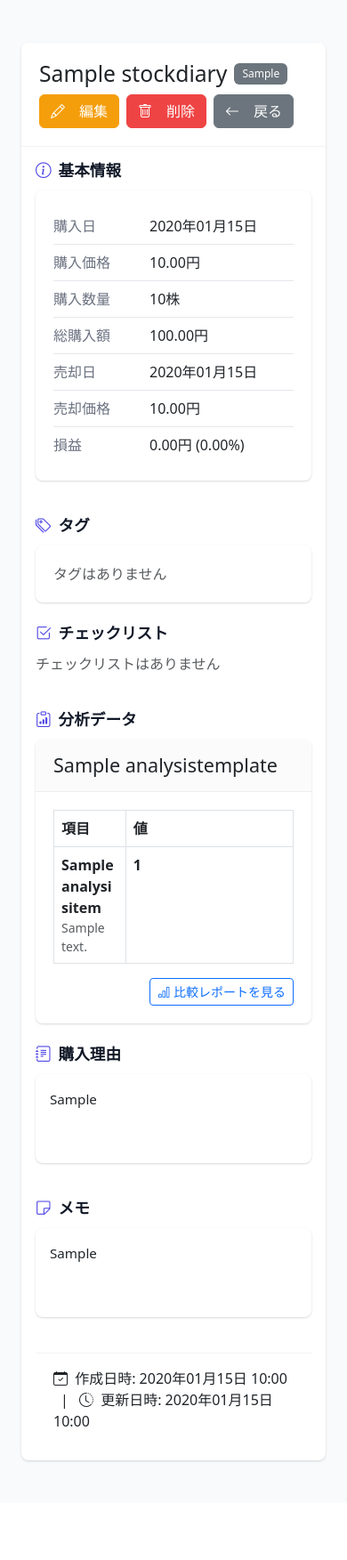
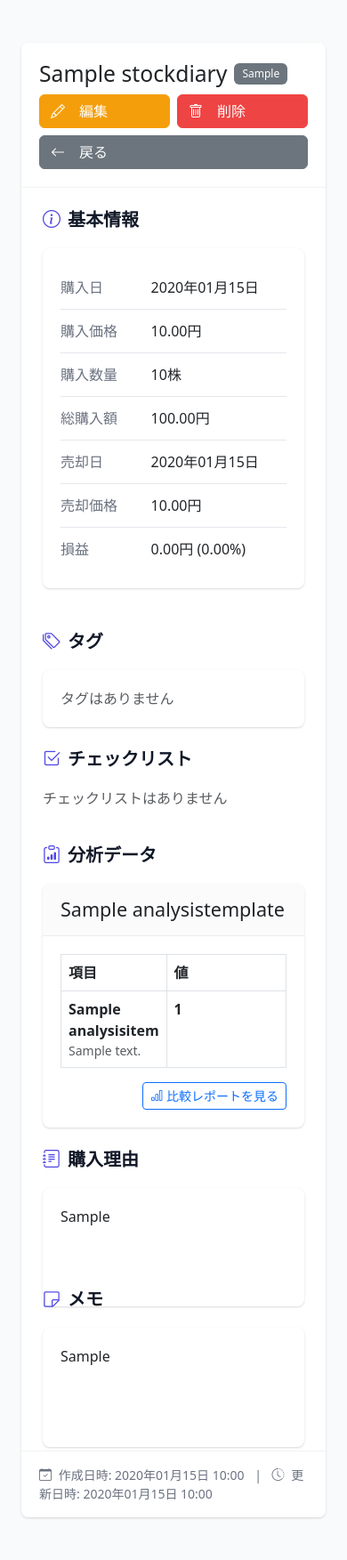
Before and after one commit to noknok06/stock-dialy, a Django app: page /stockdiary/1/ in a window 390 px wide. Shown: the part 56-1809 px from the top of the page at 89% size. Before the commit the page ends 1699 px from the top, so only its background shows below. Run offline with Django 4.2, Linux system fonts and the light colour scheme; a user stored in the database is signed in; tables that the repository leaves empty hold one stand-in row (values such as "Sample post"); some libraries are stand-ins or nearby versions.

Commit message:
Revert "fix"
This reverts commit b3b211f99255de5741991575b3840d24f5619e98.

```diff
--- a/stockdiary/templates/stockdiary/detail.html
+++ b/stockdiary/templates/stockdiary/detail.html
@@ -223,86 +223,41 @@
     font-weight: 600;
   }
 
-  /* コンテンツカードのレスポンシブ対応改善 */
+  /* コンテンツスタイル */
   .content-card {
-    height: auto !important; /* 固定高さを解除 */
-    margin-bottom: 1.5rem;
+    height: 100%;
   }
 
   .content-body {
-    height: auto !important; /* 固定高さを解除 */
-    min-height: 150px; /* 最小の高さを設定 */
     padding: 1.25rem;
+    height: 100%;
   }
 
   .rich-content {
     line-height: 1.6;
-    overflow-wrap: break-word; /* 長いテキストが枠を破らないように */
-    word-break: break-word;
   }
 
-  .rich-content img {
-    max-width: 100%; /* 画像がはみ出ないように */
-    height: auto;
+  .rich-content p:last-child {
+    margin-bottom: 0;
   }
 
-  /* スマホ表示時の調整 */
-  @media (max-width: 767.98px) {
-    .section-card {
-      margin-bottom: 1rem;
+  .meta-info {
+    color: #6b7280;
+    font-size: 0.875rem;
+  }
+
+  /* レスポンシブ調整 */
+  @media (max-width: 768px) {
+    .action-buttons {
+      display: flex;
+      flex-wrap: wrap;
+      gap: 0.5rem;
     }
 
-    .section-title {
-      font-size: 1.1rem;
-      margin-bottom: 0.75rem;
+    .action-buttons .btn {
+      flex: 1;
+      min-width: 100px;
     }
-
-    .content-body {
-      padding: 1rem;
-      min-height: 100px;
-    }
-
-    /* モバイルでの余白調整 */
-    .card-body {
-      padding: 1rem;
-    }
-
-    .row {
-      margin-left: -0.5rem;
-      margin-right: -0.5rem;
-    }
-
-    .col-lg-6 {
-      padding-left: 0.5rem;
-      padding-right: 0.5rem;
-    }
-
-    /* テーブルの調整 */
-    .info-table th,
-    .info-table td {
-      padding: 0.5rem 0;
-    }
-
-    /* リッチテキストコンテンツの調整 */
-    .rich-content {
-      font-size: 0.95rem;
-    }
-
-    /* テーブルのはみ出しを防止 */
-    .table-responsive {
-      overflow-x: auto;
-    }
-
-    /* 分析データの調整 */
-    .table th {
-      white-space: normal;
-      word-break: break-word;
-    }
-  }
-
-  /* テーブル内の長いテキストの処理 */
-  .table td {
-    word-break: break-word;
   }
 </style>
 {% endblock %}
@@ -492,14 +447,13 @@
         {% endfor %}
       </div>
       {% endif %}
-      <!-- レイアウト修正：購入理由とメモのカードレイアウト -->
       <div class="row">
         <!-- 購入理由 -->
         <div class="col-lg-6 mb-4">
           <h3 class="section-title">
             <i class="bi bi-journal-text"></i> 購入理由
           </h3>
-          <div class="section-card">
+          <div class="section-card content-card">
             <div class="content-body rich-content">
               {{ diary.reason|safe }}
             </div>
@@ -511,7 +465,7 @@
           <h3 class="section-title">
             <i class="bi bi-sticky"></i> メモ
           </h3>
-          <div class="section-card">
+          <div class="section-card content-card">
             <div class="content-body">
               {% if diary.memo %}
               <div class="rich-content">{{ diary.memo|linebreaks }}</div>
@@ -521,6 +475,7 @@
             </div>
           </div>
         </div>
+      </div>
     </div>
 
     <div class="card-footer">
--- a/templates/base.html
+++ b/templates/base.html
@@ -1,7 +1,6 @@
 {% load static %}
 <!DOCTYPE html>
 <html lang="ja">
-
 <head>
     <meta charset="UTF-8">
     <meta name="viewport" content="width=device-width, initial-scale=1.0">
@@ -25,7 +24,6 @@
 
     {% block head %}{% endblock %}
 </head>
-
 <body>
     <nav class="navbar navbar-expand-lg navbar-dark bg-dark">
         <div class="container-fluid">
@@ -33,34 +31,29 @@
                 <img src="{% static 'images/icon-modern.svg' %}" width="30" height="30" class="me-2" alt="カブログ">
                 カブログ
             </a>
-            <button class="navbar-toggler" type="button" data-bs-toggle="collapse" data-bs-target="#navbarNav"
-                aria-controls="navbarNav" aria-expanded="false" aria-label="Toggle navigation">
+            <button class="navbar-toggler" type="button" data-bs-toggle="collapse" data-bs-target="#navbarNav" aria-controls="navbarNav" aria-expanded="false" aria-label="Toggle navigation">
                 <span class="navbar-toggler-icon"></span>
             </button>
             <div class="collapse navbar-collapse" id="navbarNav">
                 <ul class="navbar-nav me-auto">
                     {% if user.is_authenticated %}
                     <li class="nav-item">
-                        <a class="nav-link {% if request.resolver_match.url_name == 'home' %}active{% endif %}"
-                            href="{% url 'stockdiary:home' %}">
+                        <a class="nav-link {% if request.resolver_match.url_name == 'home' %}active{% endif %}" href="{% url 'stockdiary:home' %}">
                             <i class="bi bi-journal-text me-1"></i> 日記一覧
                         </a>
                     </li>
                     <li class="nav-item">
-                        <a class="nav-link {% if request.resolver_match.url_name == 'analytics' %}active{% endif %}"
-                            href="{% url 'stockdiary:analytics' %}">
+                        <a class="nav-link {% if request.resolver_match.url_name == 'analytics' %}active{% endif %}" href="{% url 'stockdiary:analytics' %}">
                             <i class="bi bi-graph-up me-1"></i> 投資分析
                         </a>
                     </li>
                     <li class="nav-item">
-                        <a class="nav-link {% if request.resolver_match.url_name == 'create' %}active{% endif %}"
-                            href="{% url 'stockdiary:create' %}">
+                        <a class="nav-link {% if request.resolver_match.url_name == 'create' %}active{% endif %}" href="{% url 'stockdiary:create' %}">
                             <i class="bi bi-plus-circle me-1"></i> 新規作成
                         </a>
                     </li>
                     <li class="nav-item dropdown">
-                        <a class="nav-link dropdown-toggle" href="#" id="navbarDropdown" role="button"
-                            data-bs-toggle="dropdown" aria-expanded="false">
+                        <a class="nav-link dropdown-toggle" href="#" id="navbarDropdown" role="button" data-bs-toggle="dropdown" aria-expanded="false">
                             <i class="bi bi-gear me-1"></i> 管理
                         </a>
                         <ul class="dropdown-menu" aria-labelledby="navbarDropdown">
@@ -71,15 +64,15 @@
                             </li>
                             <li>
                                 <a class="dropdown-item" href="{% url 'checklist:list' %}">
-                                    <i class="bi bi-list-check me-1"></i> チェックリスト
-                                </a>
-                            </li>
-                            <li>
-                                <a class="dropdown-item" href="{% url 'analysis_template:list' %}">
-                                    <i class="bi bi-clipboard-data"></i> 分析テンプレート
+                                    <i class="bi bi-list-check me-1"></i> チェックリスト管理
                                 </a>
                             </li>
                         </ul>
+                    </li>
+                    <li class="nav-item">
+                      <a class="nav-link{% if request.path|slice:":19" == '/analysis_template/' %} active{% endif %}" href="{% url 'analysis_template:list' %}">
+                        <i class="bi bi-clipboard-data"></i> 分析テンプレート
+                      </a>
                     </li>
                     {% endif %}
                 </ul>
@@ -87,8 +80,7 @@
                 <ul class="navbar-nav">
                     {% if user.is_authenticated %}
                     <li class="nav-item dropdown">
-                        <a class="nav-link dropdown-toggle" href="#" id="userDropdown" role="button"
-                            data-bs-toggle="dropdown" aria-expanded="false">
+                        <a class="nav-link dropdown-toggle" href="#" id="userDropdown" role="button" data-bs-toggle="dropdown" aria-expanded="false">
                             <i class="bi bi-person-circle me-1"></i> {{ user.username }}
                         </a>
                         <ul class="dropdown-menu dropdown-menu-end" aria-labelledby="userDropdown">
@@ -97,9 +89,7 @@
                                     <i class="bi bi-person me-2"></i> プロフィール
                                 </a>
                             </li>
-                            <li>
-                                <hr class="dropdown-divider">
-                            </li>
+                            <li><hr class="dropdown-divider"></li>
                             <li>
                                 <a class="dropdown-item" href="{% url 'users:logout' %}">
                                     <i class="bi bi-box-arrow-right me-2"></i> ログアウト
@@ -126,5 +116,4 @@
     <script src="https://cdn.jsdelivr.net/npm/bootstrap@5.3.0/dist/js/bootstrap.bundle.min.js"></script>
     {% block scripts %}{% endblock %}
 </body>
-
 </html>
```
